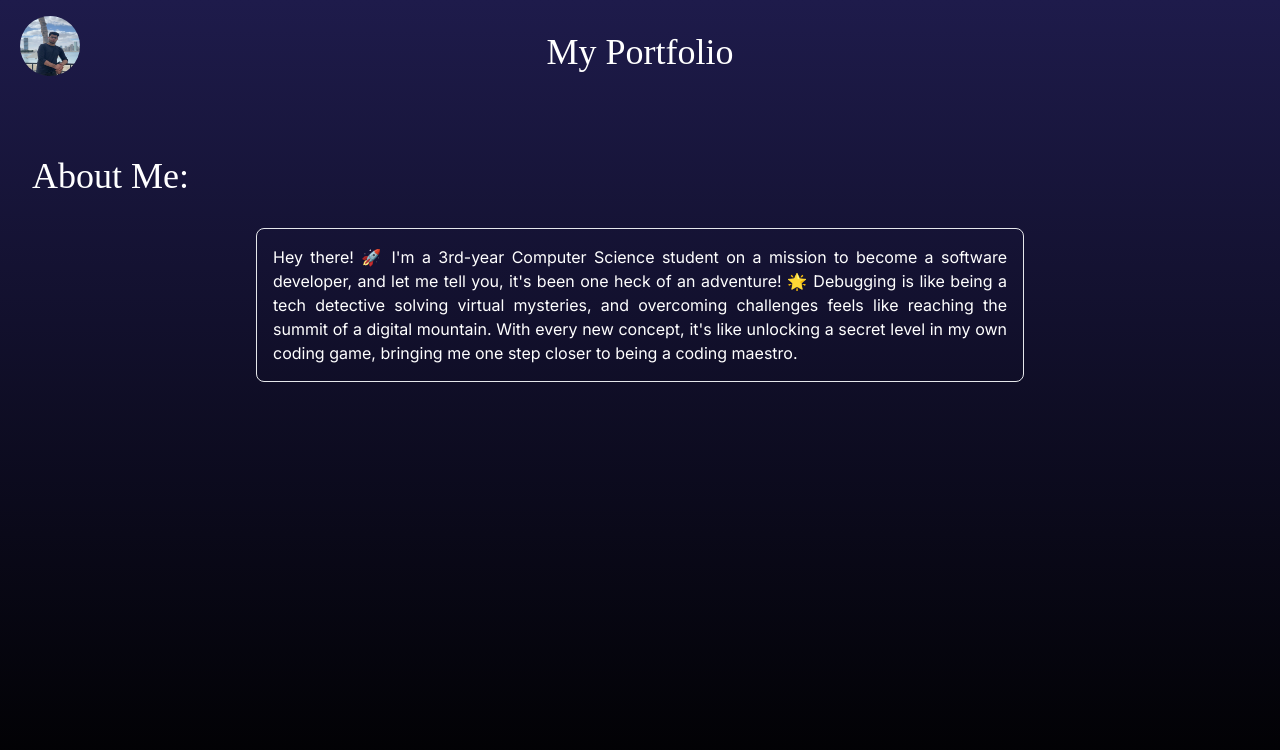
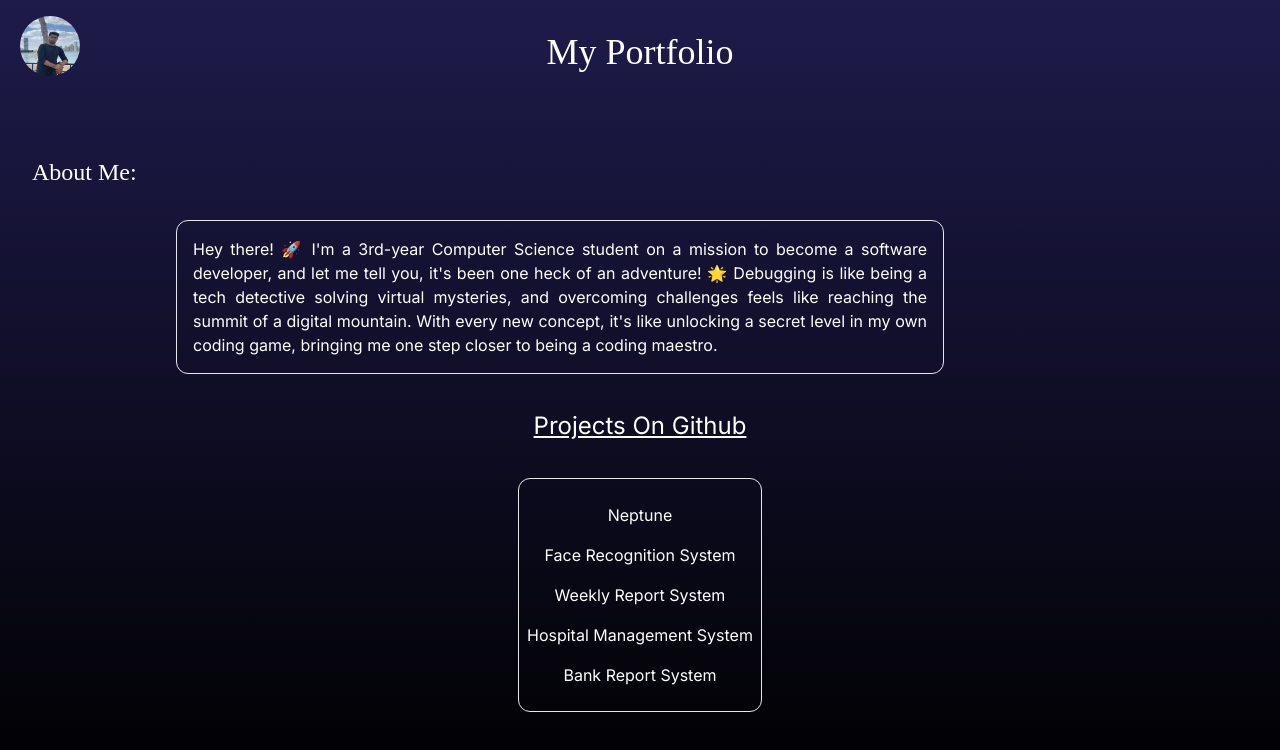
Before and after one commit to GamingSeries/my-portfolio, a Next.js app: page / in a window 1280 px wide. Shown: the top 750 px of the page. Built offline with nearby package versions, Linux system fonts and the light colour scheme.

Commit message:
added the links to respective directories

```diff
--- a/components/navbar.tsx
+++ b/components/navbar.tsx
@@ -22,15 +22,28 @@ const MyComponent: React.FC = () => {
         />
       </div>
 
-      <div className="text-white text-2xl md:text-3xl lg:text-4xl font-normal font-[Karma] p-4 md:p-7 lg:p-8 text-left" style={{ marginTop: '20px', marginRight: 'auto' }}>
+      <div className="text-white lg:text-2xl font-normal font-[Karma] p-4 md:p-7 lg:p-8 text-left" style={{ marginTop: '20px', marginRight: 'auto' }}>
         About Me:
       </div>
 
-      <div className="text-white border rounded-lg p-4" style={{ margin: 0, width: '60%', textAlign: 'justify' }}>
+      <div className="text-white border rounded-xl p-4" style={{ margin: 0, width: '60%', textAlign: 'justify', marginRight: '10em' }}>
         Hey there! 🚀 I'm a 3rd-year Computer Science student on a mission to become a software developer, and let me tell you, it's been one heck of an adventure! 🌟
         Debugging is like being a tech detective solving virtual mysteries, and overcoming challenges feels like reaching the summit of a digital mountain.
         With every new concept, it's like unlocking a secret level in my own coding game, bringing me one step closer to being a coding maestro.
       </div>
+
+      <div className='text-white p-9 lg:text-2xl underline'>
+        Projects On Github
+      </div>
+
+      <div className='text-white border rounded-xl p-2 text-center'>
+        <a href="https://github.com/GamingSeries/Neptune" className="block my-4">Neptune</a>
+        <a href="https://github.com/GamingSeries/Face_Recognition_System" className="block my-4">Face Recognition System</a>
+        <a href="https://github.com/GamingSeries/weekly_report_system" className="block my-4">Weekly Report System</a>
+        <a href="https://github.com/GamingSeries/Hospital_Management" className="block my-4">Hospital Management System</a>
+        <a href="https://github.com/GamingSeries/Bank_System" className="block my-4">Bank Report System</a>
+      </div>
+
     </div>
   );
 };
```
